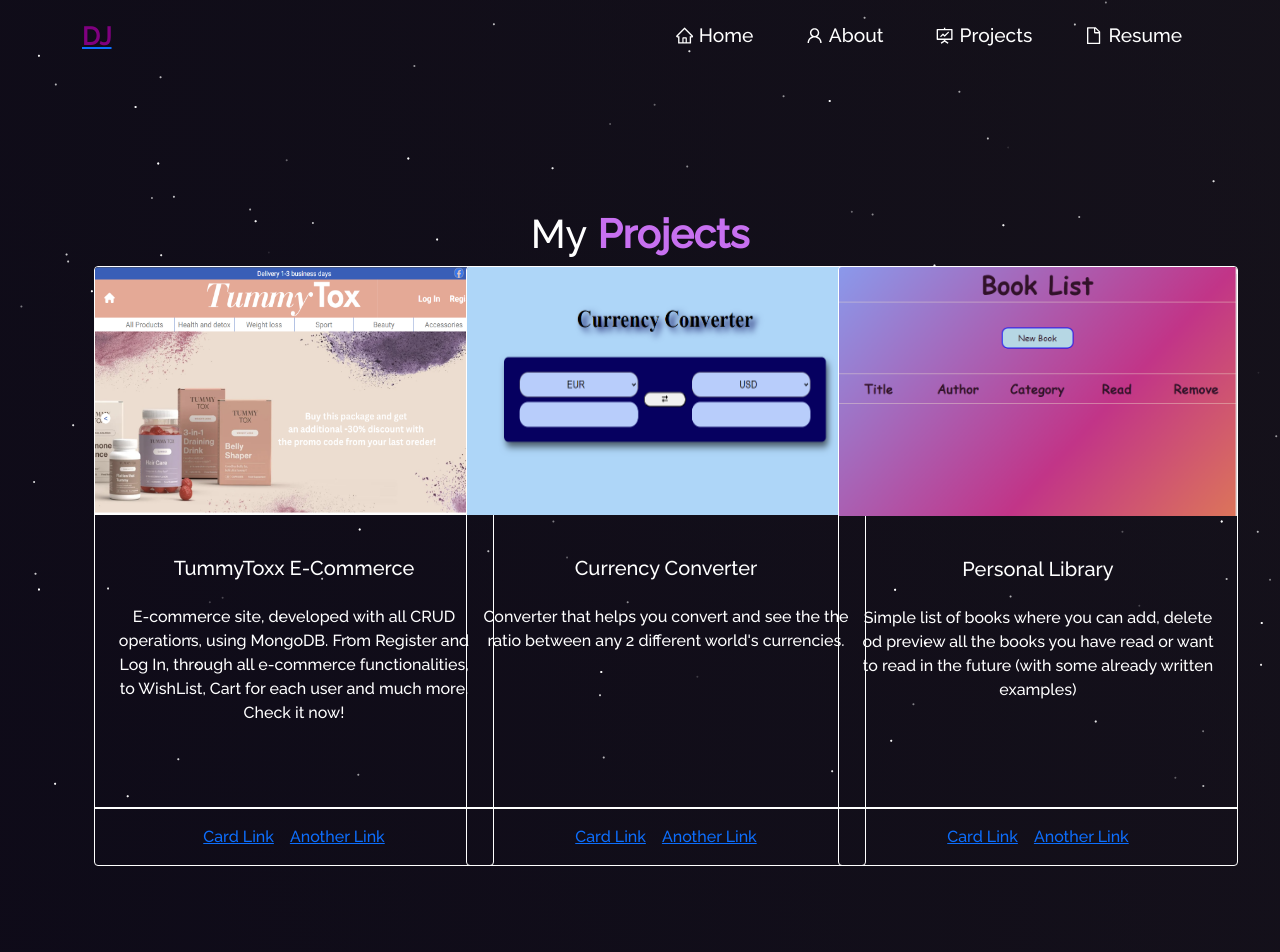
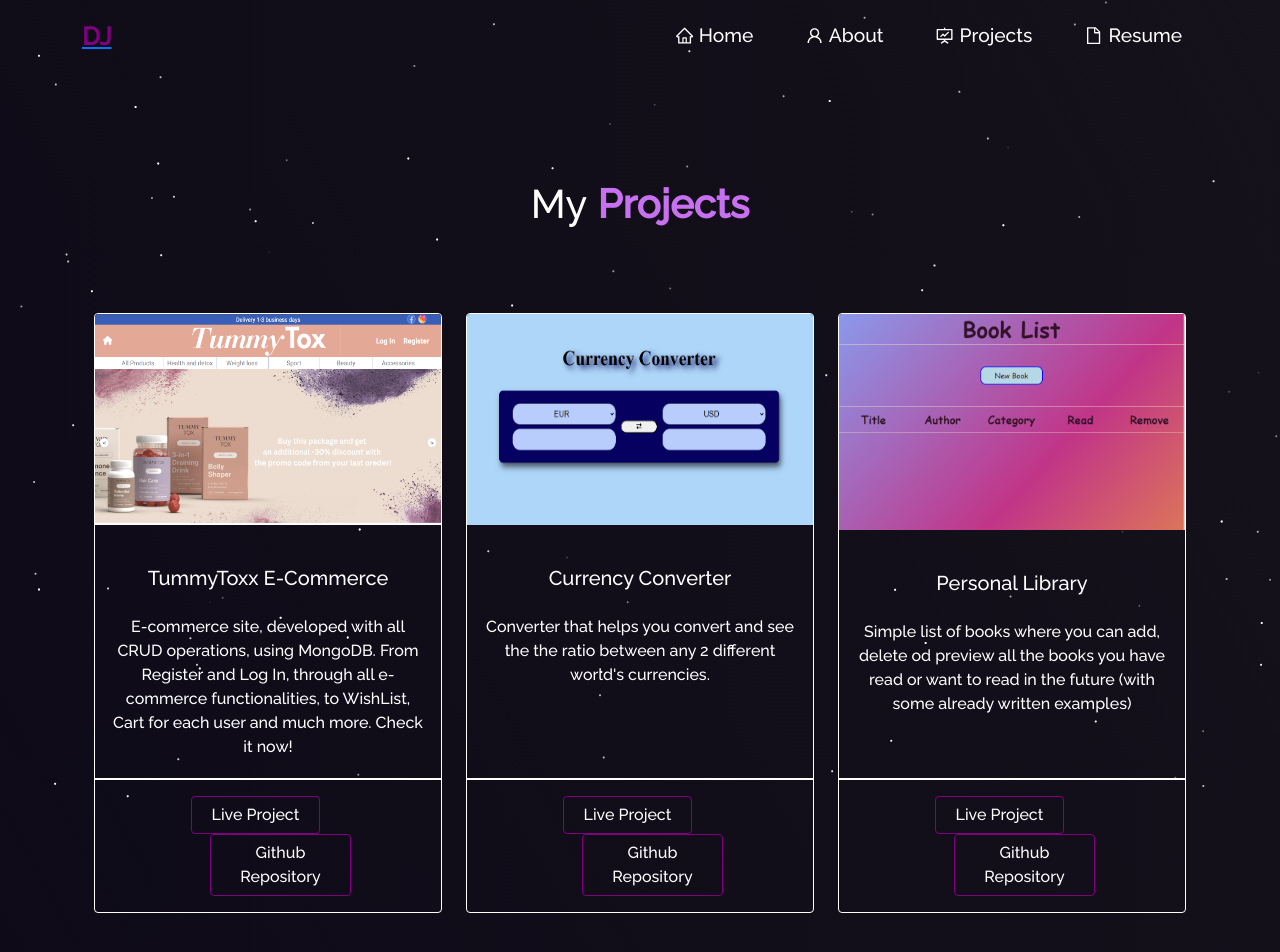
Before and after one commit to damjanjaneski/Portfolio, a React (Create React App) app: page /projects in a window 1280 px wide. Shown: the top 952 px of the page. Built offline with nearby package versions, Linux system fonts and the light colour scheme.

Commit message:
updated resume and projects

```diff
--- a/src/components/MyProjects/ProjectCard.js
+++ b/src/components/MyProjects/ProjectCard.js
@@ -5,11 +5,9 @@ function ProjectCard({ project }) {
   return (
     <Card
       style={{
-        backgroundColor: "transparent",
-        width: "18rem",
         border: "1px solid white",
-        width: "400px",
-        marginBottom: "100px",
+        background: "transparent",
+        marginBottom: "50px",
         height: "600px",
       }}
     >
@@ -24,8 +22,32 @@ function ProjectCard({ project }) {
       </Card.Body>
       <ListGroup className="list-group-flush"></ListGroup>
       <Card.Body>
-        <Card.Link href="#">Card Link</Card.Link>
-        <Card.Link href="#">Another Link</Card.Link>
+        <Card.Link
+          target="blank"
+          class="btn"
+          style={{
+            marginRight: "25px",
+            width: "41%",
+            border: "1px solid purple",
+            color: "white",
+          }}
+          href={project.liveUrl}
+        >
+          Live Project
+        </Card.Link>
+        <Card.Link
+          target="blank"
+          class="btn "
+          href={project.gitHubUrl}
+          style={{
+            marginLeft: "25px",
+            width: "45%",
+            border: "1px solid purple",
+            color: "white",
+          }}
+        >
+          Github Repository
+        </Card.Link>
       </Card.Body>
     </Card>
   );
--- a/src/components/MyProjects/Projects.js
+++ b/src/components/MyProjects/Projects.js
@@ -17,28 +17,25 @@ export default function Projects() {
             alignItems: "center",
             overflow: "hidden",
             paddingTop: "30px",
-            paddingBottom: "30px",
           }}
           className="about-img circular-image"
         ></Col>
 
-        <h1 className="project-heading">
+        <h1 className="project-heading" style={{ marginBottom: "85px" }}>
           My<strong className="purple"> Projects </strong>
         </h1>
 
-        <div>
-          <Container fluid>
-            <Row>
+        <Container fluid class="row justify-content-center">
+          <Row xs={1} md={2} lg={3} className="justify-content-center">
             {projectData.map((project, x) => {
               return (
-                  <Col xl={4} md={6} sm={12}>
+                <Col xl={4} md={6} sm={12} className="mb-3">
                   <ProjectCard project={project} />
                 </Col>
               );
             })}
           </Row>
         </Container>
-        </div>
       </Container>
     </Container>
   );
--- a/src/components/MyProjects/projectsData.js
+++ b/src/components/MyProjects/projectsData.js
@@ -13,61 +13,63 @@ export const projectData = [
     imgUrl: eCommerce,
     description: `E-commerce site, developed with all CRUD operations, using MongoDB. From Register and Log In, through all e-commerce functionalities, to WishList, Cart for each user and much more.
     Check it now!  `,
-    gitHubUrl: "",
-    liveUrl: "",
+    gitHubUrl: "https://github.com/damjanjaneski/own-project",
+    liveUrl: "https://tummytoxx.netlify.app/",
   },
   {
     title: "Currency Converter",
     imgUrl: converter,
     description:
       "Converter that helps you convert and see the the ratio between any 2 different world's currencies.",
+    gitHubUrl: "https://github.com/damjanjaneski/currency-converter",
+    liveUrl: "https://my-currency.netlify.app/",
   },
   {
     title: "Personal Library",
     imgUrl: library,
     description:
       "Simple list of books where you can add, delete od preview all the books you have read or want to read in the future (with some already written examples)",
-    gitHubUrl: "",
-    liveUrl: "",
+    gitHubUrl: "https://github.com/damjanjaneski/personal-library",
+    liveUrl: "https://own-library.netlify.app/",
   },
   {
     title: "Guess the Number",
     imgUrl: number,
     description:
       "Secret number is hidden behind the scene. Player's goal is to find that number starting with guess. After the guess, a message will be shown depending if the number is too low or too high, comparing to the secret number, until the player finds the number!",
-    gitHubUrl: "",
-    liveUrl: "",
+    gitHubUrl: "https://github.com/damjanjaneski/guess-the-number",
+    liveUrl: "https://my-hidden-number.netlify.app/",
   },
   {
     title: "First to Twenty",
     imgUrl: twenty,
     description:
       "A game where 2 players roll a dice. One can throw until he decides it is enough and add all thrown numbers in that set are collected and added to his score. If number 1 is rolled, all previous thrown numbers in that set are lost and the turn is switched to the other player with same rules. Winner is the first player who collects sum of 20!",
-    gitHubUrl: "",
-    liveUrl: "",
+    gitHubUrl: "https://github.com/damjanjaneski/first-to-twenty",
+    liveUrl: "https://first-to-twenty.netlify.app/",
   },
   {
     title: "Calculator",
     imgUrl: calc,
     description:
       " Simple calculator which uses all basic operations. Reference look: Apple - Iphone calculator.",
-    gitHubUrl: "",
-    liveUrl: "",
+    gitHubUrl: "https://github.com/damjanjaneski/calculator",
+    liveUrl: "https://my-apple-calc.netlify.app/",
   },
   {
     title: "Cocktail Finder",
     imgUrl: cocktails,
     description:
       " Just type in some cocktail name and all options and variants, will be displayed with all ingredients you need. Perfect assistant for home made cocktails!",
-    gitHubUrl: "",
-    liveUrl: "",
+    gitHubUrl: "https://github.com/damjanjaneski/cocktail-finder",
+    liveUrl: "https://all-cocktails.netlify.app/",
   },
   {
     title: "Weather Application",
     imgUrl: weather,
     description:
       "  Application built for showing the current weather in the searched city.",
-    gitHubUrl: "",
-    liveUrl: "",
+    gitHubUrl: "https://github.com/damjanjaneski/weather-app",
+    liveUrl: "https://weather-info-check.netlify.app/",
   },
 ];
```
Also changed, not shown: src/components/Resume/Resume.js (added, +40 -0 lines), 1 other file (tests, documents, lock files or other folders). Lines whose indentation alone changed are shown as unchanged.
